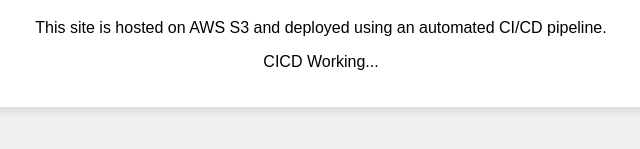
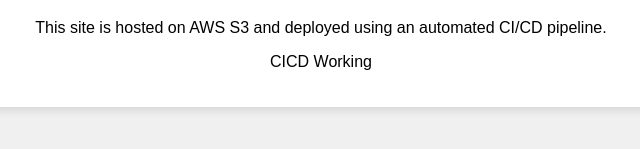
Before and after one commit to Hardik9791/Serverless-CICD, a plain HTML site: page index.html in a window 1280 px wide. Shown: the part 139-288 px from the top of the page, 319-959 px from the left. Drawn offline with Linux system fonts and the light colour scheme.

Commit message:
updated index.html file

```diff
--- a/index.html
+++ b/index.html
@@ -10,7 +10,7 @@
     <div class="container">
         <h1>Welcome to My Static Website</h1>
         <p>This site is hosted on AWS S3 and deployed using an automated CI/CD pipeline.</p>
-        <p>CICD Working...</p>
+        <p>CICD Working</p>
     </div>
     <script src="app.js"></script>
 </body>
```
